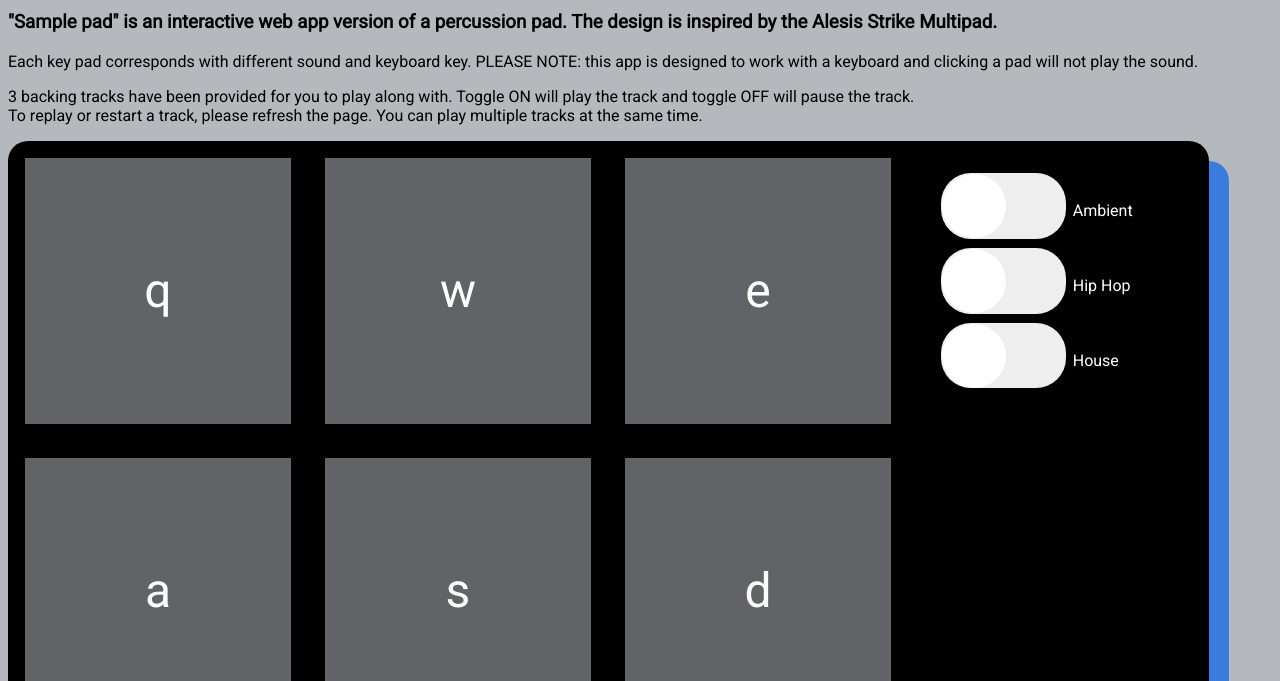
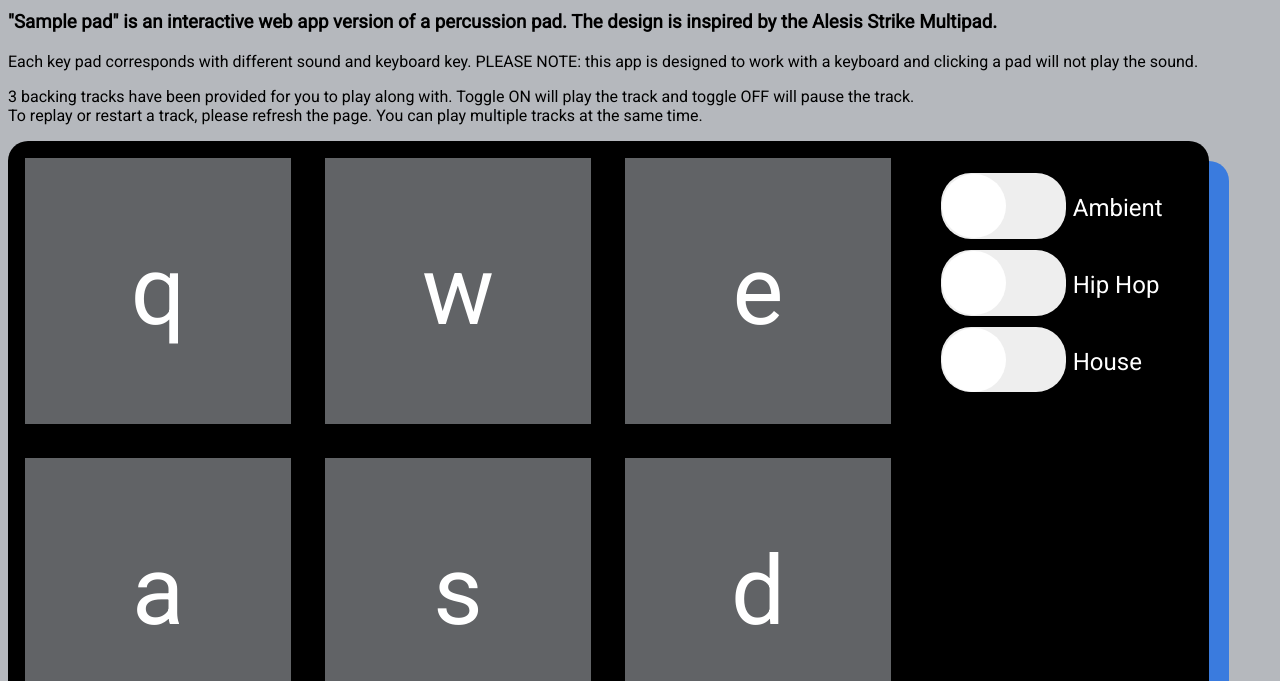
Before and after one commit to devashrlucas/sample-pad, a website: page index.html in a window 1280 px wide. Shown: the part 119-800 px from the top of the page. Drawn offline with Linux system fonts and the light colour scheme.

Commit message:
Updated styling.

```diff
--- a/css/styles.css
+++ b/css/styles.css
@@ -8,6 +8,10 @@ h1 {
 }
 h3, p, .container {
 font-family: 'Roboto', sans-serif;
+}
+
+p {
+
 }
 
 .container {
@@ -41,7 +45,7 @@ font-family: 'Roboto', sans-serif;
   margin: 5%;
   border: 2px solid black;
   background-color: #616366;
-  font-size: 3em;
+  font-size: 6em;
 }
 
 .pressed {
@@ -56,6 +60,7 @@ font-family: 'Roboto', sans-serif;
 .toggle {
  position: relative;
  top: -25px;
+ font-size: 1.5em;
 }
 /* Code for toggle switch borrowed from here: https://medium.com/front-end-weekly/creating-a-toggle-switch-in-css-2d23e496d035 */
 .switch {
```
